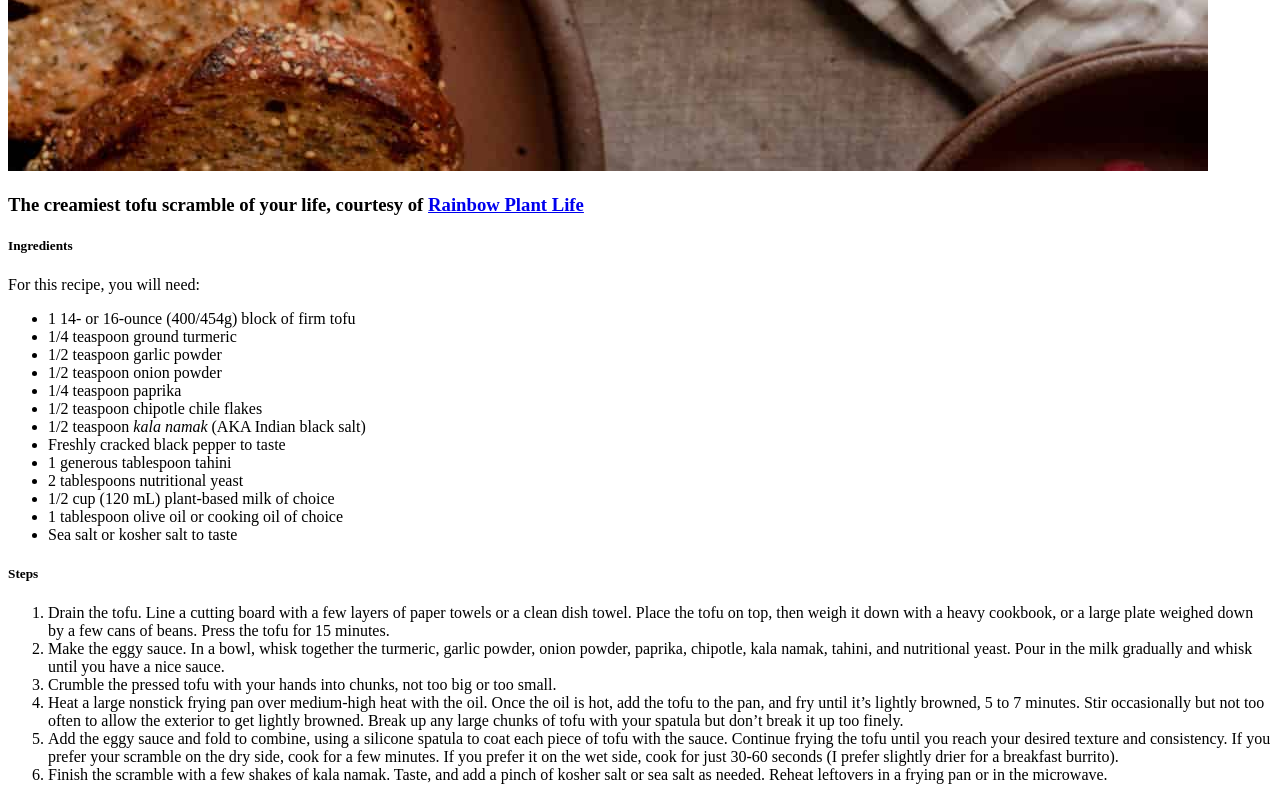
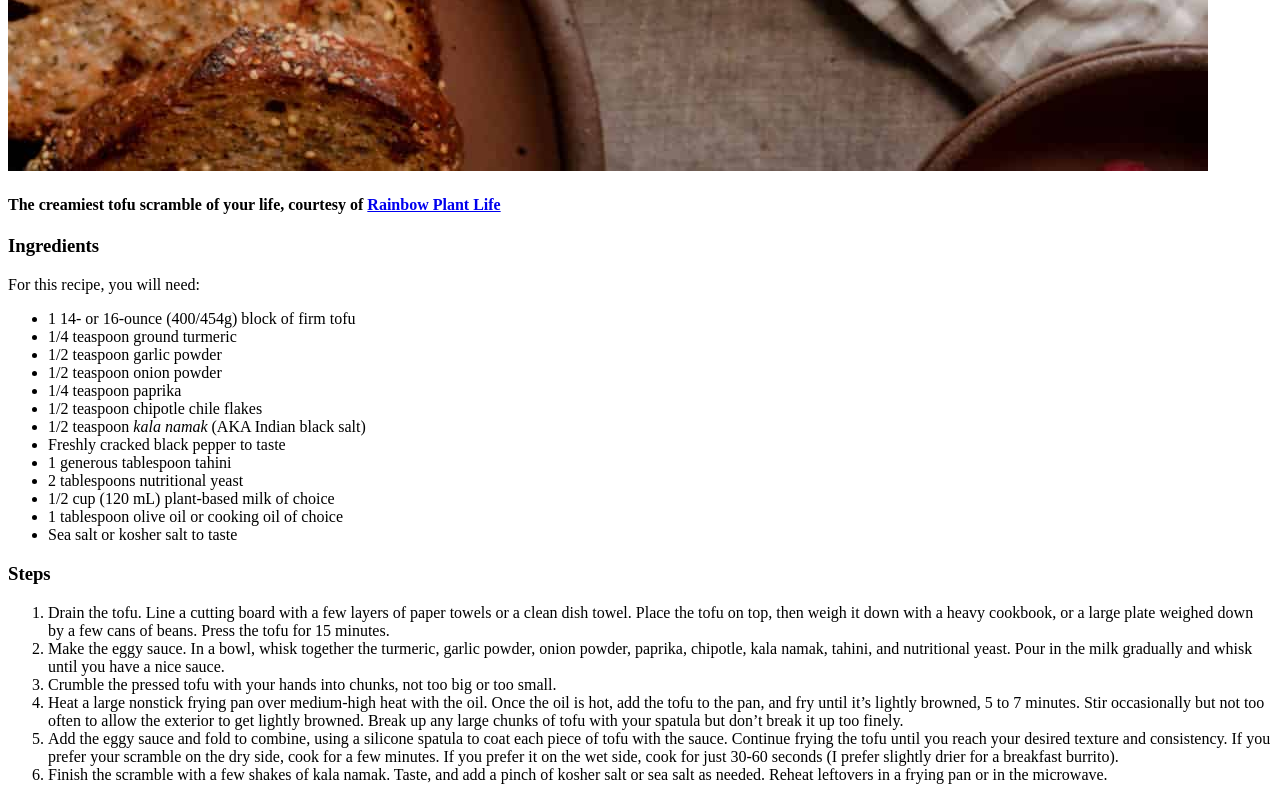
Before and after one commit to rachelamaya/odin-recipes, a plain HTML site: page recipes/tofu-scramble.html in a window 1280 px wide. Shown: the part 1409-2209 px from the top of the page. Drawn offline with Linux system fonts and the light colour scheme.

Commit message:
Change header sizes
Change header sizes of Ingredients and Steps to reflect other changes.

```diff
--- a/recipes/tofu-scramble.html
+++ b/recipes/tofu-scramble.html
@@ -11,9 +11,9 @@
 
         <img src="../images/tofu-scramble.jpeg">
 
-        <h3>The creamiest tofu scramble of your life, courtesy of <a href="https://rainbowplantlife.com/eggy-tofu-scramble/#wprm-recipe-container-11576">Rainbow Plant Life</a></h3>
+        <h4>The creamiest tofu scramble of your life, courtesy of <a href="https://rainbowplantlife.com/eggy-tofu-scramble/#wprm-recipe-container-11576">Rainbow Plant Life</a></h4>
 
-        <h5>Ingredients</h5>
+        <h3>Ingredients</h3>
 
         <p>For this recipe, you will need:</p>
         <ul>
@@ -32,7 +32,7 @@
             <li>Sea salt or kosher salt to taste</li>
         </ul>
 
-        <h5>Steps</h5>
+        <h3>Steps</h3>
         <ol>
            <li>Drain the tofu. Line a cutting board with a few layers of paper towels or a clean dish towel. Place the tofu on top, then weigh it down with a heavy cookbook, or a large plate weighed down by a few cans of beans. Press the tofu for 15 minutes.</li>
            <li>Make the eggy sauce. In a bowl, whisk together the turmeric, garlic powder, onion powder, paprika, chipotle, kala namak, tahini, and nutritional yeast. Pour in the milk gradually and whisk until you have a nice sauce.</li>
```
